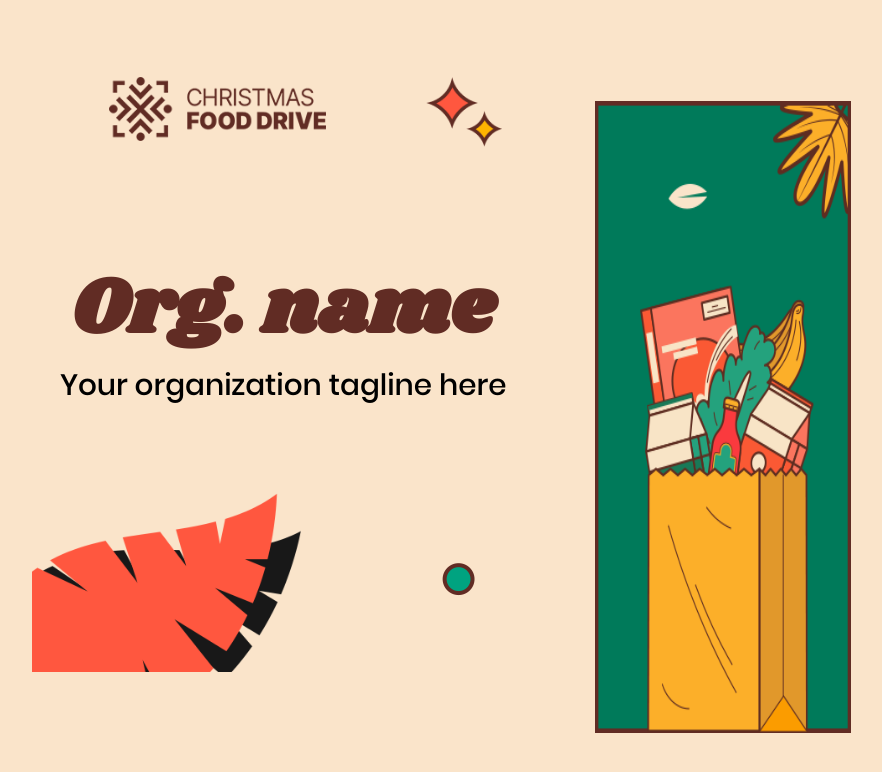
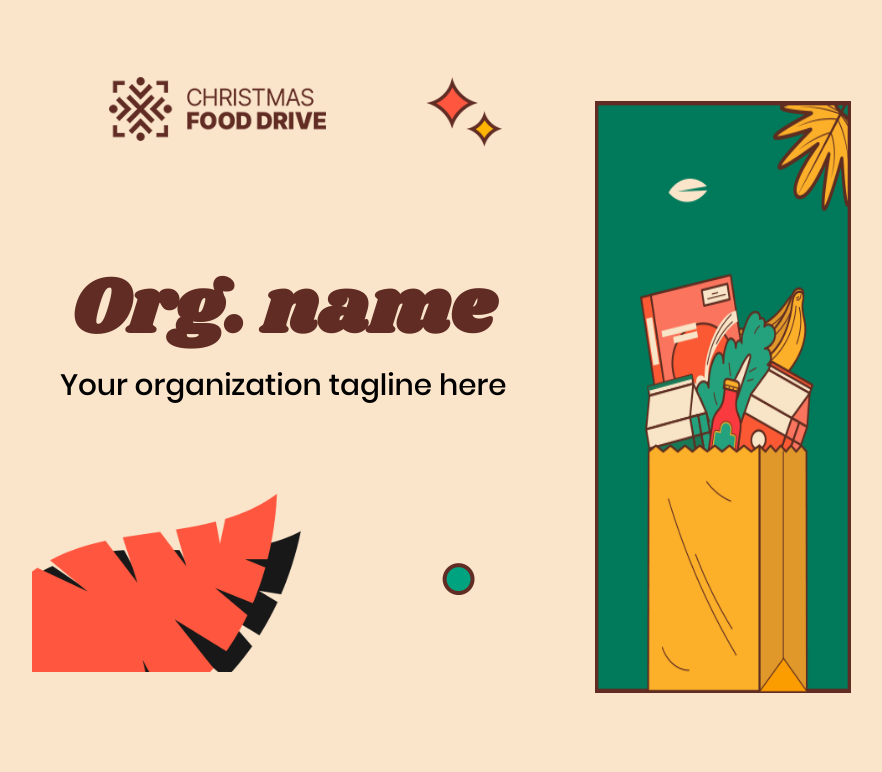
Before and after one commit to alexxxandr888/alexxxandr888.github.io, a plain HTML site: page test_web_2/index.html in a window 1280 px wide. Shown: the whole page, without its empty margins (160-1042 px from the left). Drawn offline with Linux system fonts and the light colour scheme.

Commit message:
Update main.css

```diff
--- a/test_web_2/css/main.css
+++ b/test_web_2/css/main.css
@@ -45,10 +45,9 @@ body {
 	display: inline-block;
     position: absolute;
     margin-top: 4vw;
-    margin-bottom: 10px;
     margin-left: 44vw;
     width: 20%;
-    height: 79%;
+    height: 74%;
 }
 
 .logo-1 img {
```
